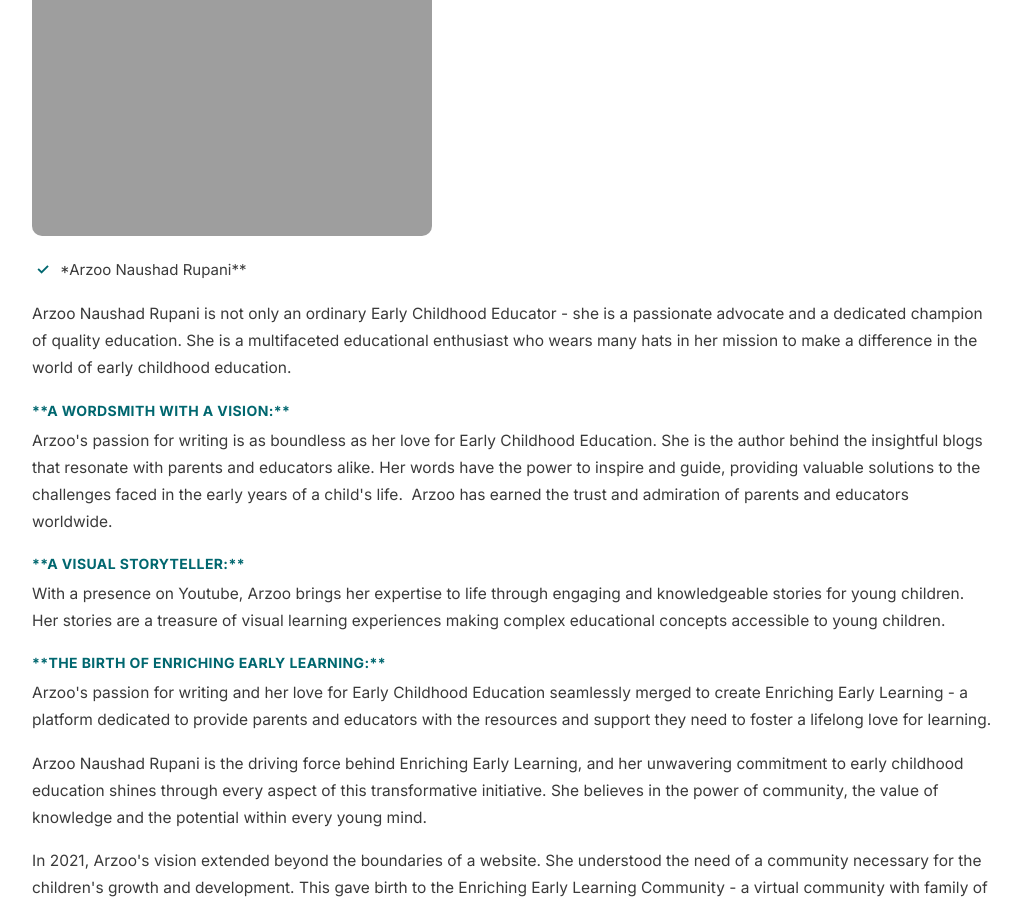
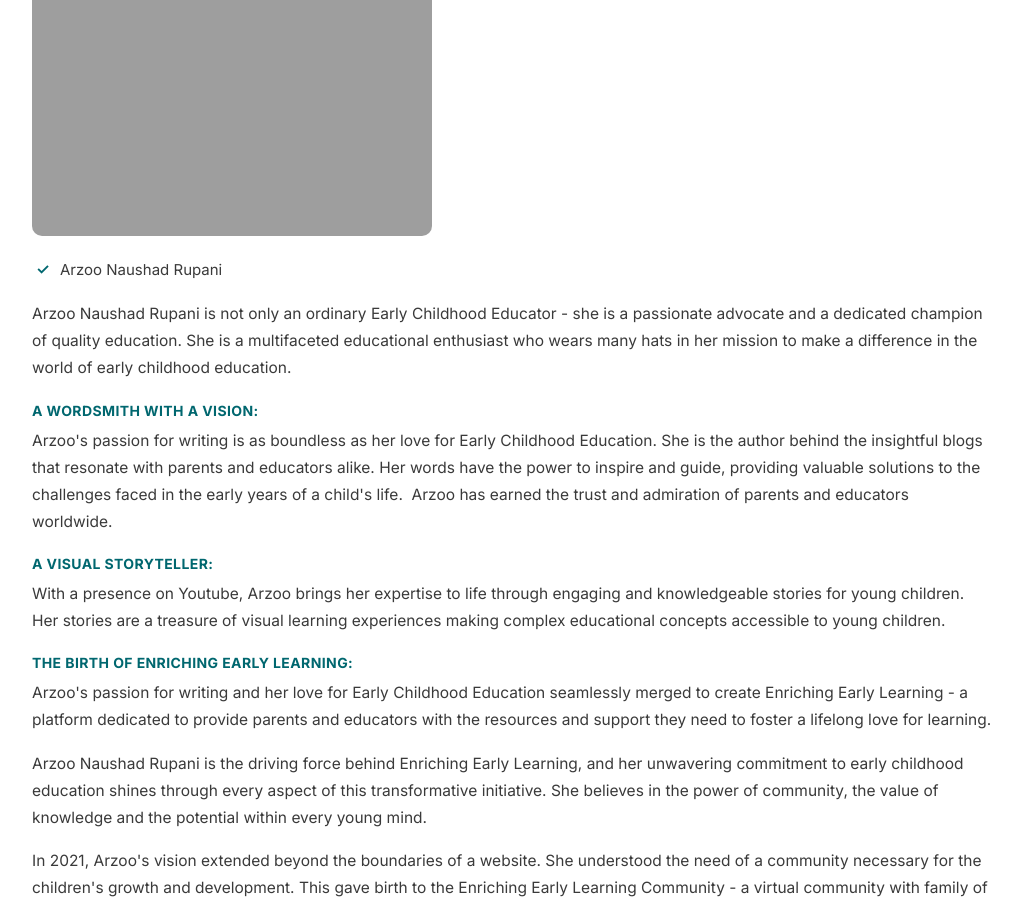
Before and after one commit to enrichingearlylearning/enriching-early-learning-site, a Jekyll site: the page built from about.html, in a window 1280 px wide and 900 px high, scrolled down 1460 px. Shown: the whole window, without its empty margins (128-1149 px from the left). Built offline with Jekyll 4.4.1, drawn with Linux system fonts in a browser that asks for light colours; some web fonts are replaced; some of the changed text lies outside the part shown.

```diff
--- a/about.html
+++ b/about.html
@@ -76,9 +76,9 @@ footer p{color:#CDE9EA;font-size:13px;margin-bottom:6px;}
 <div class="content"><h3>Our Approach:</h3>
 <h3>Nurturing Curious Minds, One Step at a time</h3>
 <p>At Enriching Early Learning, we are driven by a profound belief: The foundation of a lifetime of learning is built during the early years. We understand the significance of these precious, formative stages in a child's life, and our approach revolves around empowering parents and educators to create vibrant learning environments that foster growth, curiosity, and wonder.</p>
-<h4>**1. Inspiration from Real Life:**</h4>
+<h4>1. Inspiration from Real Life:</h4>
 <p>Our journey begins with real-life experiences. We proudly introduce you to our Enriching Early Learning Community—a virtual village comprising parents, young children and early childhood educator who share their remarkable stories and practical wisdom. Our blogs and resources are inspired by these genuine experiences, making them relatable and actionable for our audience.</p>
-<h4>**2. Valuable, Accessible Resources:**</h4>
+<h4>2. Valuable, Accessible Resources:</h4>
 <p>We believe in the power of accessible knowledge. Our commitment to providing valuable resources shines through our subscriber-exclusive bank of educational gems. Whether you're a passionate educator in the classroom or a parent dedicated to nurturing young minds at home, our curated resources are your trusted companions on this educational voyage.</p>
 <h4>3. Customized Curriculum Development:</h4>
 <p>Each child is unique, and we recognize the importance of tailored educational experiences. Our custom curriculum development services are designed to cater to the specific needs and goals of your early learners. Together, we craft the building blocks for a strong educational foundation that lasts a lifetime.</p>
@@ -94,14 +94,14 @@ footer p{color:#CDE9EA;font-size:13px;margin-bottom:6px;}
 <p># Meet our Founder</p>
 <img src="https://www.enrichingearlylearning.com/wp-content/uploads/2019/03/IMG_4448-1024x965.jpg">
 <ul>
-<li>*Arzoo Naushad Rupani**</li>
+<li>Arzoo Naushad Rupani</li>
 </ul>
 <p>Arzoo Naushad Rupani is not only an ordinary Early Childhood Educator - she is a passionate advocate and a dedicated champion of quality education. She is a multifaceted educational enthusiast who wears many hats in her mission to make a difference in the world of early childhood education.</p>
-<h4>**A wordsmith with a vision:**</h4>
+<h4>A wordsmith with a vision:</h4>
 <p>Arzoo's passion for writing is as boundless as her love for Early Childhood Education. She is the author behind the insightful blogs that resonate with parents and educators alike. Her words have the power to inspire and guide, providing valuable solutions to the challenges faced in the early years of a child's life.  Arzoo has earned the trust and admiration of parents and educators worldwide.</p>
-<h4>**A visual storyteller:**</h4>
+<h4>A visual storyteller:</h4>
 <p>With a presence on Youtube, Arzoo brings her expertise to life through engaging and knowledgeable stories for young children. Her stories are a treasure of visual learning experiences making complex educational concepts accessible to young children.</p>
-<h4>**The Birth of Enriching Early Learning:**</h4>
+<h4>The Birth of Enriching Early Learning:</h4>
 <p>Arzoo's passion for writing and her love for Early Childhood Education seamlessly merged to create Enriching Early Learning - a platform dedicated to provide parents and educators with the resources and support they need to foster a lifelong love for learning.</p>
 <p>Arzoo Naushad Rupani is the driving force behind Enriching Early Learning, and her unwavering commitment to early childhood education shines through every aspect of this transformative initiative. She believes in the power of community, the value of knowledge and the potential within every young mind.</p>
 <p>In 2021, Arzoo's vision extended beyond the boundaries of a website. She understood the need of a community necessary for the children's growth and development. This gave birth to the Enriching Early Learning Community - a virtual community with family of parents, teachers and early childhood educator who share their wisdom, experiences and a common vision. Arzoo successfully breathed life into the famous proverb, "It takes a village to raise a child." through this virtual community.</p></div>
```
